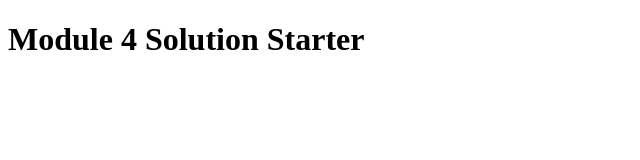
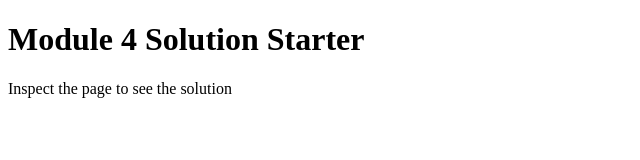
Before and after one commit to kasyanovamg/CourseraMod-4-Solution, a plain HTML site: page index.html in a window 1280 px wide. Shown: the whole page, without its empty margins (0-640 px from the left). Drawn offline with Linux system fonts and the light colour scheme.

Commit message:
Add instructions on the index.html

```diff
--- a/index.html
+++ b/index.html
@@ -12,5 +12,6 @@
 </head>
 <body>
   <h1>Module 4 Solution Starter</h1>
+  Inspect the page to see the solution
 </body>
 </html>
```
